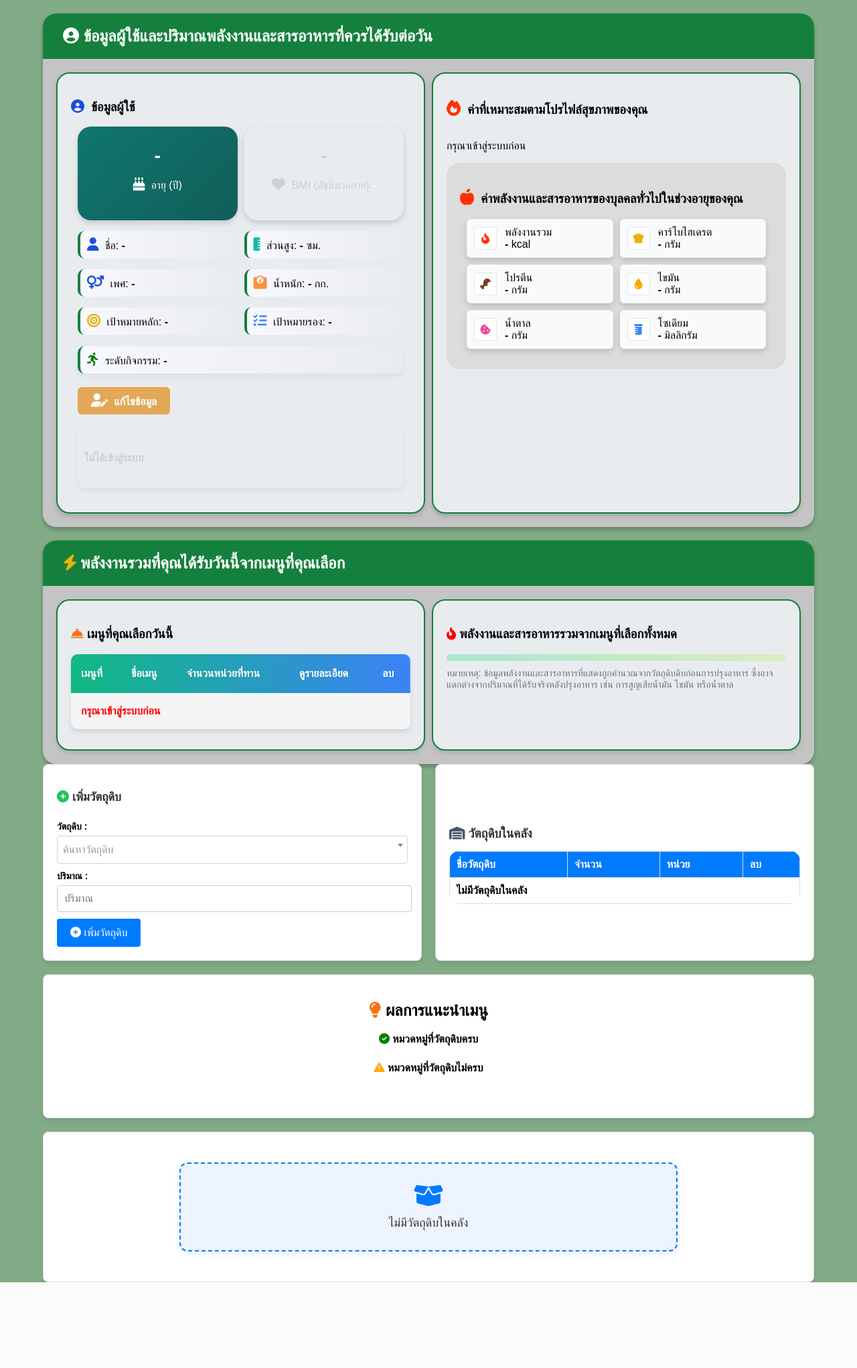
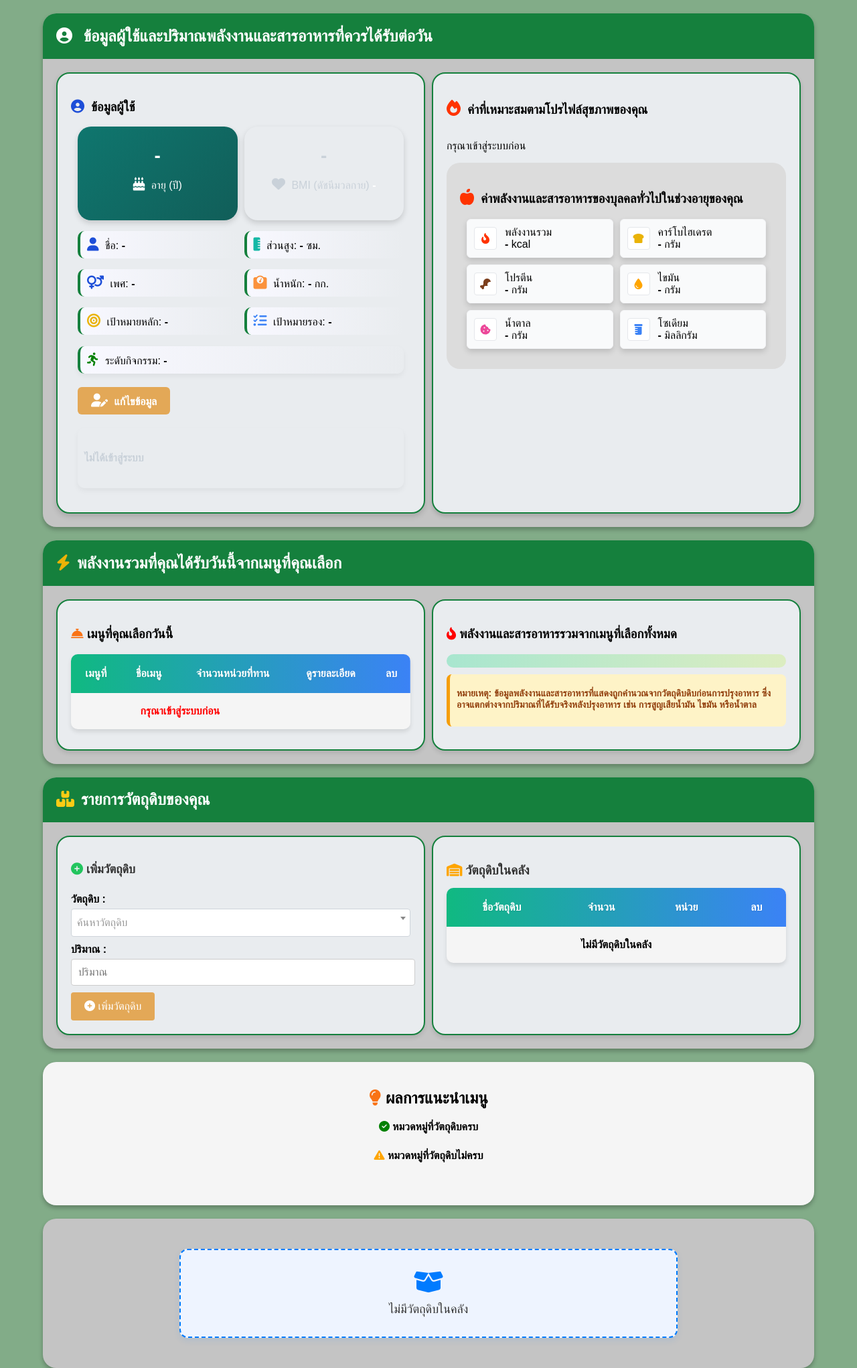
Before and after one commit to diamondkob36/product-comparison-app, a Flask app: template templates/users-index.html in a window 1280 px wide. Shown: the part 50-2093 px from the top of the page at 67% size. Before the commit the page ends 1965 px from the top, so only its background shows below. Run offline with Flask 3, Linux system fonts and the light colour scheme; the template is opened without the code that fills it, so the values that code supplies are empty; parts of the project's set-up code (start-up, migrations or seed data) failed here and were passed over; some libraries are stand-ins or nearby versions.

Commit message:
Path 28-7-68
อัพเดตส่วนวัตถุดิบผู้ใช้ และ ตารางในหน้า index

```diff
--- a/static/css/user-index.css
+++ b/static/css/user-index.css
@@ -61,10 +61,9 @@
 .recommend{
     margin-top: 20px;
     padding: 20px;
-    border: 1px solid #ddd;
-    border-radius: 8px;
-    background-color: #ffffff; /* สีขาว */
-    box-shadow: 0px 4px 6px rgba(0, 0, 0, 0.1);
+    border-radius: 20px;
+    background-color: whitesmoke;
+    box-shadow: 0px 4px 6px rgba(0, 0, 0, 0.25);
     text-align: center;
     color: #000;
 }
@@ -73,10 +72,9 @@
 .results-container {
     margin-top: 20px;
     padding: 20px;
-    border: 1px solid #ddd;
-    border-radius: 8px;
-    background-color: #ffffff; /* สีขาว */
-    box-shadow: 0px 4px 6px rgba(0, 0, 0, 0.1);
+    background-color: #c4c4c4;
+    border-radius: 20px;
+    box-shadow: 0px 4px 6px rgba(0, 0, 0, 0.25);
 }
 
 /* ✅ ปรับแต่งหัวข้อของแต่ละกลุ่มเมนู */
@@ -227,6 +225,7 @@
     background-color: #138496;
 }
 
+/* ปุ่มวาปหมวดหมู่ */
 .category-buttons-container{
     display: flex;
     flex-direction: column;
@@ -451,18 +450,47 @@
     }
 }
 
+.ingredient-container{
+    margin-top: 20px;
+    background-color: #c4c4c4;
+    border-radius: 20px;
+    box-shadow: 0px 4px 6px rgba(0, 0, 0, 0.25);
+    display: flex;
+    flex-direction: column;
+}
+
+.ingredient-grid{
+    display: grid;
+    grid-template-columns: 1fr 1fr;
+    gap: 10px;
+    padding: 20px;
+}
+
+.head-ingredient{
+    display: flex;
+    background-color: #15803d;
+    align-items: center;
+    border-radius: 20px 20px 0px 0px;
+    padding: 0px 20px 0px 20px;
+    color: white;
+}
+
+.head-ingredient i{
+    margin-right: 10px;
+}
+
 /* ส่วนเพิ่มวัตถุดิบ */
-.add-ingredient-container {
-    flex: 1; /* ให้ขนาดเท่ากัน */
+.add-ingredient-container,
+.user-ingredients-container{
+    flex: 1; /* ขนาดเท่ากัน */
+    display: flex;
+    flex-direction: column; /* จัดเรียงในแนวตั้ง */
     padding: 20px;
-    border: 1px solid #ddd;
-    border-radius: 8px;
-    background-color: #ffffff;
+    border: 2px  solid #15803d;
+    border-radius: 20px;
+    background-color: #e9ecef;
     box-shadow: 0px 4px 6px rgba(0, 0, 0, 0.1);
     color: black;
-    transition: all 0.3s ease-in-out;
-    display: flex;
-    flex-direction: column;
 }
 
 .add-ingredient-container h3 {
@@ -476,7 +504,7 @@
     margin: 10px 0 5px;
     font-weight: bold;
     color: #000; /* สีดำ */
-    font-size: 14px; /* ขนาดตัวอักษร */
+    font-size: 16px; /* ขนาดตัวอักษร */
 }
 
 .add-ingredient-container form input{
@@ -501,18 +529,19 @@
 }
 
 .add-ingredient-container form button {
-    background-color: #007bff; /* สีฟ้า */
+    background-color: #E3A857;
     color: white;
     border: none;
     padding: 12px 20px; /* ปรับ Padding ให้ใหญ่ขึ้น */
     border-radius: 4px;
     cursor: pointer;
     font-size: 16px;
-    transition: background-color 0.3s ease;
+    transition: background-color 0.3s, transform 0.2s;
 }
 
 .add-ingredient-container form button:hover {
-    background-color: #0056b3;
+    background-color: #b87f2b; /* สีเข้มขึ้นเมื่อโฮเวอร์ */
+    transform: scale(1.05); /* ขยายเล็กน้อย */
 }
 
 .add-ingredient-container #add-ingredient-message {
@@ -522,77 +551,18 @@
 
 .form-control {
     padding: 5px;
-    border: 1px solid #ddd;
+    border: 1px solid #ddd; /**/
     border-radius: 4px;
     font-size: 14px;
     width: auto;
 }
 
-/* ส่วนพื้นที่เพิ่มวัตถุดิบและตารางวัตถุดิบ */
-.ingredient-container {
-    display: flex; /* จัดให้อยู่แถวเดียวกัน */
-    gap: 20px; /* ระยะห่างระหว่างสองส่วน */
-    align-items: stretch; /* ทำให้สูงเท่ากัน */
-}
-
-/*ส่วนแสดงข้อมูลผู้ใช้และพลังงานต่อวัน*/
-.user-ingredients-container {
-    flex: 1; /* ให้ขนาดเท่ากัน */
-    padding: 20px;
-    border: 1px solid #ddd;
-    border-radius: 8px;
-    background-color: #ffffff;
-    box-shadow: 0px 4px 6px rgba(0, 0, 0, 0.1);
-    color: black;
-    transition: all 0.3s ease-in-out;
-    display: flex;
-    flex-direction: column;
-    justify-content: center; /* จัดเนื้อหาให้อยู่ตรงกลาง */
-}
-
 .user-ingredients-container h3 {
     margin-bottom: 15px;
     color: #333; /* สีดำเข้ม */
 }
 
-/* ตารางวัตถุดิบ */
-.table-controls {
-    margin-bottom: 10px;
-    display: flex;
-    align-items: center;
-}
-
-.table-controls label {
-    margin-right: 5px;
-    font-weight: bold;
-}
-
-.ingredients-table {
-    width: 100%;
-    border-collapse: collapse;
-}
-
-.ingredients-table th, .ingredients-table td {
-    border: 1px solid #ddd;
-    padding: 10px;
-    text-align: left;
-}
-
-.ingredients-table th {
-    background-color: #007bff; /* สีฟ้า */
-    color: white;
-    font-weight: bold;
-}
-
-.ingredients-table tbody tr:nth-child(even) {
-    background-color: #f2f2f2;
-}
-
-.ingredients-table tbody tr:hover {
-    background-color: #e9ecef;
-}
-
-/* ปุ่มลบสไตล์ไอคอน */
+/* ปุ่มลบสไตล์ไอคอน ตารางรายการวัตถุดิบ */
 button.delete-ingredient {
     background: none;
     border: none;
@@ -611,6 +581,7 @@ button.delete-ingredient i {
     pointer-events: none; /* ป้องกันคลิกที่ไอคอนโดยตรง */
 }
 
+/* ปุ่มเลขหน้าของตารางในหน้า indax */
 .pagination {
     display: flex;
     justify-content: center;
@@ -652,12 +623,11 @@ button.delete-ingredient i {
     align-items: center;
     border-radius: 20px 20px 0px 0px;
     padding: 0px 20px 0px 20px;
-}
-
-.head-user-info h2 {
-    font-size: 24px;
-    margin-left: 10px;
     color: white;
+}
+
+.head-user-info i{
+    margin-right: 10px;
 }
 
 .user-two-column{
@@ -1332,12 +1302,11 @@ button.delete-ingredient i {
 
 .head-selected-menu h2 {
     font-size: 24px;
-    margin-left: 10px;
     color: white;
 }
 
 .head-selected-menu i{
-    margin-right: 5px;
+    margin-right: 10px;
 }
 
 .column-selected-menu{
@@ -1380,21 +1349,15 @@ button.delete-ingredient i {
     transition: all 0.3s ease-in-out;
 }
 
-/* ตารางเมนูที่เลือกวันนี้ */
-.selected-menus-table{
+/* ควบคุมตารางทั้งหมดในหน้า index */
+table {
     width: 100%;
     border-collapse: collapse;
     background-color: whitesmoke;
     border-radius: 10px;
+    overflow: hidden;
     box-shadow: 0px 4px 6px rgba(0, 0, 0, 0.1);
-}
-
-table {
-    width: 100%;
-    border-collapse: collapse;
-    background: white;
-    border-radius: 15px;
-    overflow: hidden;
+    text-align: center;
 }
 
 thead {
@@ -1404,7 +1367,7 @@ thead {
 th {
     color: white;
     padding: 20px 15px;
-    text-align: left;
+    text-align: center;
     font-weight: bold;
     font-size: 16px;
     text-shadow: 0 1px 2px rgba(0, 0, 0, 0.1);
@@ -1432,6 +1395,7 @@ td {
     font-weight: bold;
 }
 
+/* ปุ่มรายในตารางรายการวัตถุดิบ */
 .view-detail-btn {
     background: none;
     border: none;
@@ -1472,7 +1436,7 @@ td {
 
 .nutrition-bars-container{
     background: linear-gradient(90deg, #a8e6cf, #dcedc1);
-    padding: 5px;
+    padding: 10px 5px 10px 5px;
     border-radius: 10px;
 }
 
@@ -1542,3 +1506,16 @@ td {
     0% { left: -100%; }
     100% { left: 100%; }
 }
+
+.total_nutrition-warning{
+    margin-top: 10px;
+    padding: 10px;
+    background-color: #fef3c7;
+    border-left: 5px solid #f59e0b;
+    border-radius: 8px;
+}
+
+.total_nutrition-warning p{
+    color: #92400e;
+    font-weight: bold;
+}
--- a/static/js/user-meal-menu.js
+++ b/static/js/user-meal-menu.js
@@ -305,7 +305,7 @@ document.addEventListener("DOMContentLoaded", function () {
         }
     };
 
-    window.loadSelectedMenus = async function loadSelectedMenus(rowsPerPage = 10, page = 1) {
+    window.loadSelectedMenus = async function loadSelectedMenus(rowsPerPage = 5, page = 1) {
         try {
             const response = await fetch("/users/selected_menus");
             const data = await response.json();
@@ -433,6 +433,18 @@ document.addEventListener("DOMContentLoaded", function () {
 
         const totalPages = Math.ceil(totalRows / rowsPerPage);
 
+        // ปุ่มก่อนหน้า
+        if (currentPage > 1) {
+            const prevBtn = document.createElement("button");
+            prevBtn.innerText = "ก่อนหน้า";
+            prevBtn.classList.add("page-btn");
+            prevBtn.addEventListener("click", () => {
+                loadSelectedMenus(rowsPerPage, currentPage - 1);
+            });
+            paginationDiv.appendChild(prevBtn);
+        }
+
+        // ปุ่มเลขหน้า
         for (let i = 1; i <= totalPages; i++) {
             const pageBtn = document.createElement("button");
             pageBtn.innerText = i;
@@ -448,7 +460,19 @@ document.addEventListener("DOMContentLoaded", function () {
 
             paginationDiv.appendChild(pageBtn);
         }
+
+        // ปุ่มถัดไป
+        if (currentPage < totalPages) {
+            const nextBtn = document.createElement("button");
+            nextBtn.innerText = "ถัดไป";
+            nextBtn.classList.add("page-btn");
+            nextBtn.addEventListener("click", () => {
+                loadSelectedMenus(rowsPerPage, currentPage + 1);
+            });
+            paginationDiv.appendChild(nextBtn);
+        }
     }
+
     // เรียกฟังก์ชันโหลดข้อมูลทันที
     window.loadBmrTdee();
     window.loadSelectedMenus();
--- a/templates/users-index.html
+++ b/templates/users-index.html
@@ -174,7 +174,7 @@
                     <!-- หลอดแต่ละสารอาหารจะถูกเติมโดย JavaScript -->
                     </div>
 
-                    <div class="total_nutrition">
+                    <div class="total_nutrition-warning">
                         <p class="text-neutral" style="font-size: 14px; margin-top: 10px;">
                             หมายเหตุ: ข้อมูลพลังงานและสารอาหารที่แสดงถูกคำนวณจากวัตถุดิบดิบก่อนการปรุงอาหาร ซึ่งอาจแตกต่างจากปริมาณที่ได้รับจริงหลังปรุงอาหาร เช่น การสูญเสียน้ำมัน ไขมัน หรือน้ำตาล
                         </p>
@@ -184,6 +184,10 @@
         </div>
 
         <div class="ingredient-container">
+            <div class="head-ingredient">
+                <h2><i class="fas fa-boxes text-fat"></i>รายการวัตถุดิบของคุณ</h2>
+            </div>
+            <div class="ingredient-grid">
                 <!-- พื้นที่เพิ่มวัตถุดิบ -->
                 <div class="add-ingredient-container">
                     <h3><i class="fas fa-plus-circle text-soft-green"></i> เพิ่มวัตถุดิบ</h3>
@@ -204,7 +208,7 @@
 
                 <!-- พื้นที่แสดงวัตถุดิบในคลัง -->
                 <div class="user-ingredients-container">
-                <h3><i class="fas fa-warehouse text-steel"></i> วัตถุดิบในคลัง</h3>
+                    <h3><i class="fas fa-warehouse text-warning"></i> วัตถุดิบในคลัง</h3>
                     <table id="user-ingredients-table" class="ingredients-table">
                         <thead>
                             <tr>
@@ -220,6 +224,7 @@
                     </table>
 
                     <div id="ingredient-pagination" class="pagination"></div>
+                </div>
             </div>
         </div>
 
```
Also changed, not shown: static/js/user-add-ingredient.js (+42 -14 lines). Lines whose indentation alone changed are shown as unchanged.
